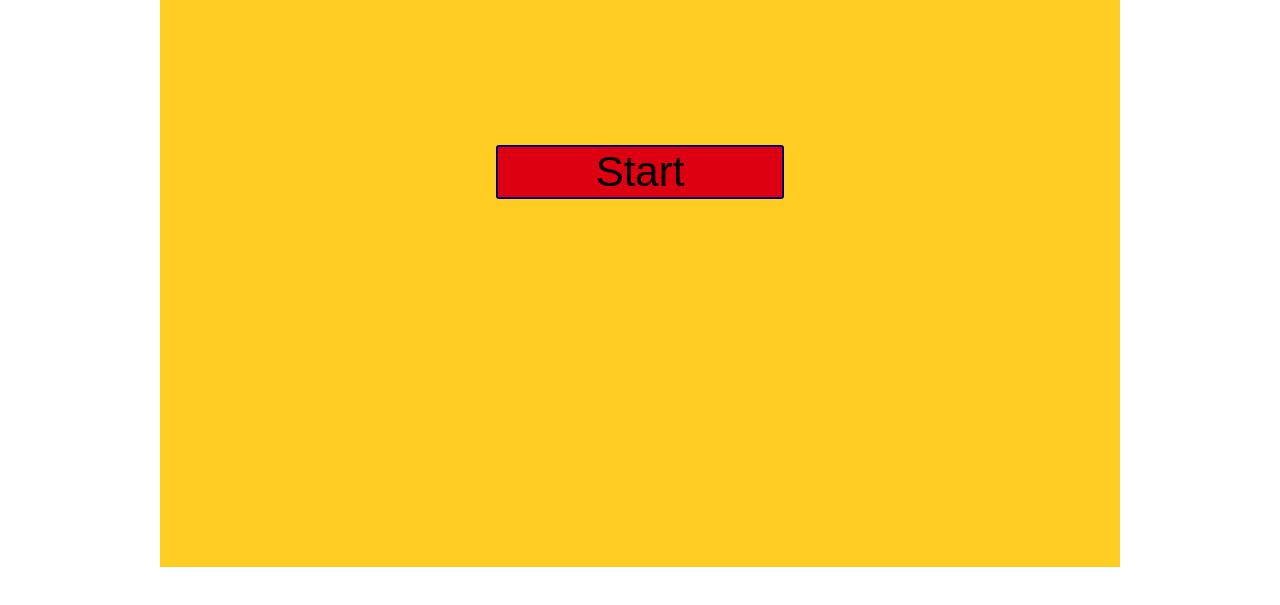
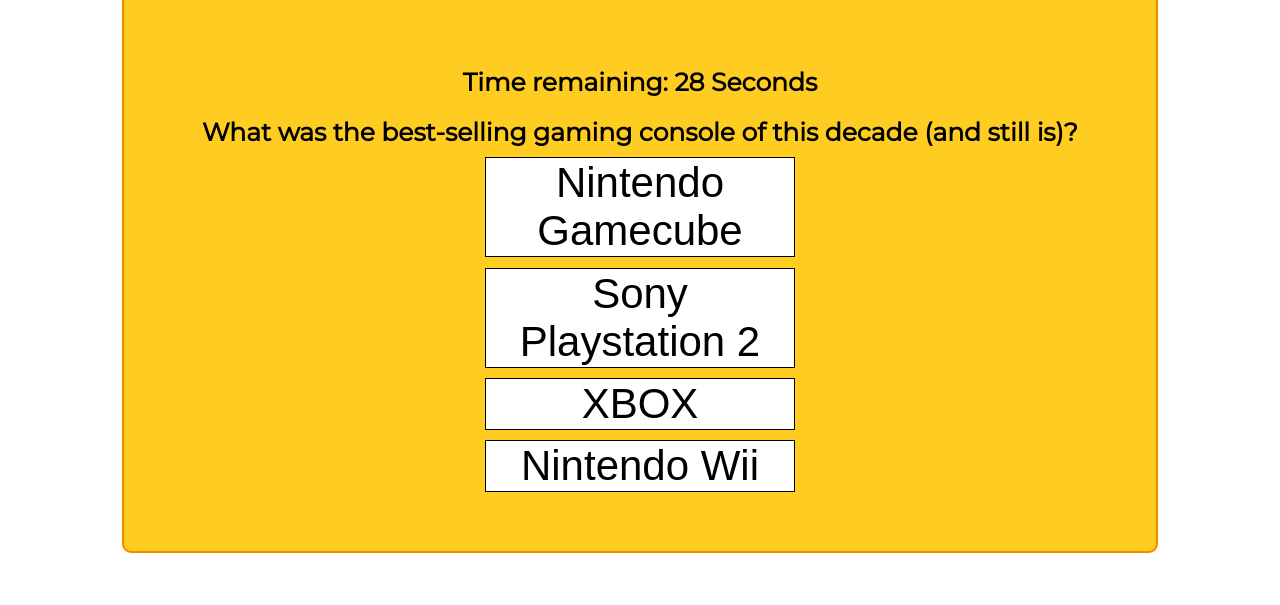
Before and after one commit to N1ck19/TriviaGameNB, a plain HTML site: page index.html in a window 1280 px wide. Both pictures are taken after a click on the button "Start". Shown: the part 263-868 px from the top of the page. After the commit the page ends 832 px from the top, so only its background shows below. Drawn offline with nearby package versions, Linux system fonts and the light colour scheme.

Commit message:
Completed except background and more questions

```diff
--- a/index.html
+++ b/index.html
@@ -8,10 +8,11 @@
 			<link rel="stylesheet" type="text/css" href="style.css" />
 			<!--jQuery-->
 			<script
-  			src="https://code.jquery.com/jquery-3.4.0.min.js"
-  			integrity="sha256-BJeo0qm959uMBGb65z40ejJYGSgR7REI4+CW1fNKwOg="
-  			crossorigin="anonymous"></script>
+  				src="https://code.jquery.com/jquery-3.4.0.min.js"
+  				integrity="sha256-BJeo0qm959uMBGb65z40ejJYGSgR7REI4+CW1fNKwOg="
+  				crossorigin="anonymous"></script>
   			<link href="https://fonts.googleapis.com/css?family=Fjalla+One" rel="stylesheet">
+  			<link href="https://fonts.googleapis.com/css?family=Montserrat" rel="stylesheet">
 		</head>
 		<body>
 			<div id="wrapper">
--- a/main.js
+++ b/main.js
@@ -10,22 +10,43 @@
 		question: "What was the best-selling gaming console of this decade (and still is)?",
 		answers: ["Nintendo Gamecube", "Sony Playstation 2", "XBOX", "Nintendo Wii"],
 		correctAnswer: "Sony Playstation 2",
-		image: "assets\PossibleDrearyGentoopenguin-size_restricted.gif"
+		image: "assets/PossibleDrearyGentoopenguin-size_restricted.gif"
 	},
 
 	{
-		question: "In what year was YouTube launched?"
+		question: "In what year was YouTube launched?",
 		answers: ["2003", "2001", "2005", "2006"],
 		correctAnswer: "2005",
-		image: "assets\yt.gif"
+		image: "assets/yt.gif"
+	},
+
+	{
+		question: "Which version of Windows was released in 2001?",
+		answers: ["Windows 95", "Windows XP", "Windows ME", "Windows 98"],
+		correctAnswer: "Windows XP",
+		image: "assets/windows.gif"
+	},
+
+	{
+		question: "What was the name of the destructive hurricane that struck Louisiana and Florida in 2005?",
+		answers: ["Hurricane Charley", "Hurricane Andrew", "Hurricane Wilma", "Hurricane Katrina"],
+		correctAnswer: "Hurricane Katrina",
+		image: "assets/devastation.gif"
+	},
+
+	{
+		question: "Which website (introduced in 2000) allowed users to submit their own art and share it with others?",
+		answers: ["Tumblr", "ArtStation", "DeviantArt", "Amino Apps"],
+		correctAnswer: "DeviantArt",
+		image: "assets/dev.gif"
 	}
 
-];
+]
 
 // Variable to hold out setInterval
 var timer;
 
-var game {
+var game = {
 
 	questions: questions,
 	currentQuestion: 0,
@@ -50,7 +71,7 @@
 		//"milliseconds" is how much time is given, but in milliseconds. 1 second = 1000 milliseconds.
 		panel.html("<h2>" + questions[this.currentQuestion].question + "</h2>");
 		for (var i = 0; i < questions[this.currentQuestion].answers.length; i++) {
-			panel.append("<button class='answer-button' id='button' data name= ''" +
+			panel.append("<button class='answer-button' id='button' data-name='" +
 				questions[this.currentQuestion].answers[i] + "'>" +
 				questions[this.currentQuestion].answers[i] + "</button>");
 		}
@@ -60,7 +81,7 @@
 		game.counter = countStartNumber;
 		$("#counter-number").html(game.counter);
 		game.currentQuestion++;
-		game.loadQuestion;
+		game.loadQuestion();
 	},
 
 	timeUp: function() {
@@ -68,7 +89,7 @@
 		$("#counter-number").html(game.counter);
 		panel.html("<h2>Out of Time!</h2>");
 		panel.append("<h3>The Correct Answer Was: " + questions[this.currentQuestion].correctAnswer);
-		panel.append("<img src=''" + questions[this.currentQuestion].image);
+		panel.append("<img src='" + questions[this.currentQuestion].image + "'/>" );
 
 		if (game.currentQuestion === questions.length - 1) {
 			setTimeout(game.results, 3 * 1000);
@@ -97,7 +118,7 @@
 
 		clearInterval(timer);
 
-		if ($(e.target).attr("data-name") === questions[this.currentQuestion].correctAnswer);
+		if ($(e.target).attr("data-name") === questions[this.currentQuestion].correctAnswer)
 		{
 			this.answeredCorrectly();
 		}
@@ -111,8 +132,24 @@
 
 		game.incorrect++;
 		clearInterval(timer);
-		panel.html("<h2>Nope!</h2>")
+		panel.html("<h2>Nope!</h2>");
 		panel.append("<h3>The correct answer was: " + questions[game.currentQuestion].correctAnswer + "</h3>");
+		panel.append("<img src='" + questions[game.currentQuestion].image + "'/>");
+
+		if (game.currentQuestion === questions.length - 1) {
+			setTimeout(game.results, 3 * 1000);
+		}
+		else {
+			setTimeout(game.nextQuestion, 3 * 1000);
+		}
+	},
+
+	answeredCorrectly: function() {
+
+		game.correct++;
+		clearInterval(timer);
+
+		panel.html("<h2>Correct!</h2>");
 		panel.append("<img src='" + questions[game.currentQuestion].image + "'/>");
 
 		if (game.currentQuestion === questions.length - 1) {
@@ -146,6 +183,6 @@
 });
 
 $(document).on("click", "#start", function() {
-	$("#sub-wrapper").prepend("<h2>Time remaining: <span id='counter-number'> 30 </span> Seconds<h2>")
+	$("#sub-wrapper").prepend("<h2>Time remaining: <span id='counter-number'> 30 </span> Seconds</h2>");
 	game.loadQuestion();
 })
--- a/style.css
+++ b/style.css
@@ -9,27 +9,33 @@
 }
 
 #wrapper {
-	width: 960px;
-	height: 95%;
+	width: 82%;
+	height: 98%;
 	box-sizing: border-box;
 	margin: 2.5% auto;
 	background-color: #ffcc22;
+	border: 2px solid #ee8800;
+	border-radius: 9px;
 }
 
 #sub-wrapper {
 	position: relative;
-	top: 15%;
+	margin-bottom: 15%;
 }
 
 button {
 	display: block;
 	width: 30%;
-	height: 20%;
+	height: 15%;
 	margin: 0 auto;
 	font-size: 42px;
 	cursor: pointer;
 	background: transparent;
 	border: 0;
+	background-color: #ffffff;
+	border: 1px solid black;
+	margin-bottom: 1%;
+
 }
 
 img {
@@ -47,6 +53,7 @@
 h2 {
 	margin-bottom: 10px;
 	font-size: 25px;
+	font-family: Montserrat;
 }
 
 h3 {
```
Also changed, not shown: assets/dev.gif (added), assets/windows.gif (added), 1 other file.
